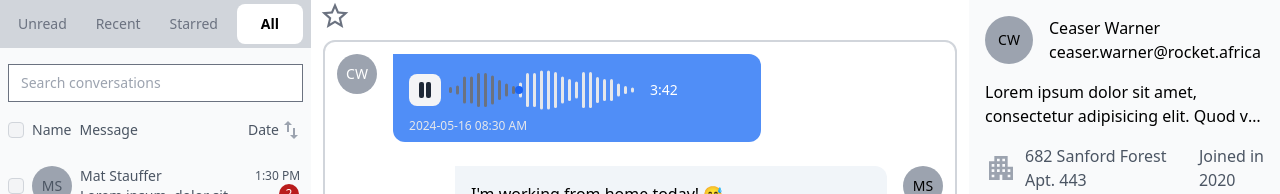
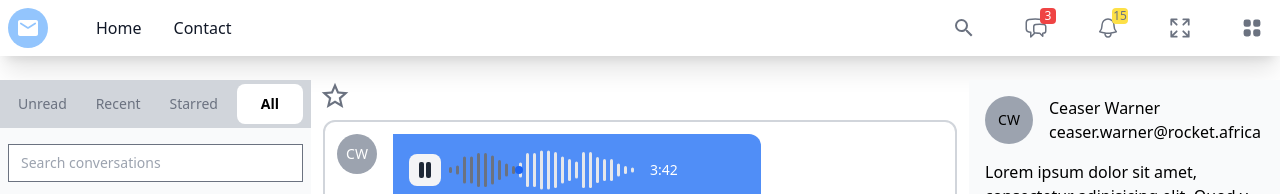
Before and after one commit to mutuadavid93/chat-widget-ui, a website built with Vite: page src/index.html in a window 1280 px wide. Shown: the top 194 px of the page. Built offline with nearby package versions, Linux system fonts and the light colour scheme.

Commit message:
add top-nav

```diff
--- a/src/index.html
+++ b/src/index.html
@@ -13,6 +13,73 @@
 </head>
 
 <body>
+  <!-- start navbar -->
+  <header class="shadow-xl bg-white mb-6">
+    <nav class="flex flex-col md:flex-row gap-2 md:gap-0 md:items-center container p-2 divide-y md:divide-none">
+      <div class="left-section flex items-center">
+        <button class="p-2 bg-blue-300 rounded-full text-white md:mr-12">
+          <svg xmlns="http://www.w3.org/2000/svg" width="24" height="24" viewBox="0 0 24 24">
+            <path fill="currentColor"
+              d="M20 4H4c-1.1 0-1.99.9-1.99 2L2 18c0 1.1.9 2 2 2h16c1.1 0 2-.9 2-2V6c0-1.1-.9-2-2-2m-.4 4.25l-7.07 4.42c-.32.2-.74.2-1.06 0L4.4 8.25a.85.85 0 1 1 .9-1.44L12 11l6.7-4.19a.85.85 0 1 1 .9 1.44" />
+          </svg>
+        </button>
+
+        <div class="flex items-center gap-8 ml-auto">
+          <!-- <button class="text-gray-500 hover:text-black p-2 rounded-full hover:bg-gray-300">
+            <svg xmlns="http://www.w3.org/2000/svg" width="24" height="24" viewBox="0 0 24 24">
+              <path fill="currentColor" d="M3 18h18v-2H3zm0-5h18v-2H3zm0-7v2h18V6z" />
+            </svg>
+          </button> -->
+          <a href="#" class="text-gray-900">Home</a>
+          <a href="#" class="text-gray-900">Contact</a>
+        </div>
+      </div>
+
+      <div class="right-section flex items-center gap-8 md:ml-auto text-gray-500 pt-2 md:pt-0">
+        <button class="text-gray-500 hover:text-black p-2 rounded-full hover:bg-gray-300">
+          <svg xmlns="http://www.w3.org/2000/svg" width="24" height="24" viewBox="0 0 24 24">
+            <path fill="currentColor"
+              d="M15.5 14h-.79l-.28-.27A6.471 6.471 0 0 0 16 9.5A6.5 6.5 0 1 0 9.5 16c1.61 0 3.09-.59 4.23-1.57l.27.28v.79l5 4.99L20.49 19zm-6 0C7.01 14 5 11.99 5 9.5S7.01 5 9.5 5S14 7.01 14 9.5S11.99 14 9.5 14" />
+          </svg>
+        </button>
+        <button class="relative text-gray-500 hover:text-black p-2 rounded-full hover:bg-gray-300">
+          <svg xmlns="http://www.w3.org/2000/svg" width="24" height="24" viewBox="0 0 24 24">
+            <path fill="none" stroke="currentColor" stroke-linecap="round" stroke-linejoin="round" stroke-width="1.5"
+              d="M20.25 8.511c.884.284 1.5 1.128 1.5 2.097v4.286c0 1.136-.847 2.1-1.98 2.193q-.51.041-1.02.072v3.091l-3-3q-2.031 0-4.02-.163a2.1 2.1 0 0 1-.825-.242m9.345-8.334a2 2 0 0 0-.476-.095a48.6 48.6 0 0 0-8.048 0c-1.131.094-1.976 1.057-1.976 2.192v4.286c0 .837.46 1.58 1.155 1.951m9.345-8.334V6.637c0-1.621-1.152-3.026-2.76-3.235A48.5 48.5 0 0 0 11.25 3c-2.115 0-4.198.137-6.24.402c-1.608.209-2.76 1.614-2.76 3.235v6.226c0 1.621 1.152 3.026 2.76 3.235q.865.113 1.74.194V21l4.155-4.155" />
+          </svg>
+          <div
+            class="absolute right-0 top-0 rounded bg-red-500 text-white flex items-center justify-center p-0.5 text-xs size-4">
+            3
+          </div>
+        </button>
+        <button class="relative text-gray-500 hover:text-black p-2 rounded-full hover:bg-gray-300">
+          <svg xmlns="http://www.w3.org/2000/svg" width="24" height="24" viewBox="0 0 24 24">
+            <path fill="none" stroke="currentColor" stroke-linecap="round" stroke-linejoin="round" stroke-width="1.5"
+              d="M14.857 17.082a24 24 0 0 0 5.454-1.31A8.97 8.97 0 0 1 18 9.75V9A6 6 0 0 0 6 9v.75a8.97 8.97 0 0 1-2.312 6.022c1.733.64 3.56 1.085 5.455 1.31m5.714 0a24.3 24.3 0 0 1-5.714 0m5.714 0a3 3 0 1 1-5.714 0" />
+          </svg>
+          <div
+            class="absolute right-0 top-0 rounded bg-yellow-300 flex items-center justify-center p-0.5 text-xs size-4">
+            15
+          </div>
+        </button>
+        <button class="text-gray-500 hover:text-black p-2 rounded-full hover:bg-gray-300">
+          <svg xmlns="http://www.w3.org/2000/svg" width="24" height="24" viewBox="0 0 20 20">
+            <path fill="currentColor"
+              d="m13.28 7.78l3.22-3.22v2.69a.75.75 0 0 0 1.5 0v-4.5a.75.75 0 0 0-.75-.75h-4.5a.75.75 0 0 0 0 1.5h2.69l-3.22 3.22a.75.75 0 0 0 1.06 1.06ZM2 17.25v-4.5a.75.75 0 0 1 1.5 0v2.69l3.22-3.22a.75.75 0 0 1 1.06 1.06L4.56 16.5h2.69a.75.75 0 0 1 0 1.5h-4.5a.747.747 0 0 1-.75-.75Zm10.22-3.97l3.22 3.22h-2.69a.75.75 0 0 0 0 1.5h4.5a.747.747 0 0 0 .75-.75v-4.5a.75.75 0 0 0-1.5 0v2.69l-3.22-3.22a.75.75 0 1 0-1.06 1.06ZM3.5 4.56l3.22 3.22a.75.75 0 0 0 1.06-1.06L4.56 3.5h2.69a.75.75 0 0 0 0-1.5h-4.5a.75.75 0 0 0-.75.75v4.5a.75.75 0 0 0 1.5 0V4.56Z" />
+          </svg>
+        </button>
+        <button class="text-gray-500 hover:text-black p-2 rounded-full hover:bg-gray-300">
+          <svg xmlns="http://www.w3.org/2000/svg" width="24" height="24" viewBox="0 0 20 20">
+            <path fill="currentColor"
+              d="M5 3a2 2 0 0 0-2 2v2a2 2 0 0 0 2 2h2a2 2 0 0 0 2-2V5a2 2 0 0 0-2-2zm0 8a2 2 0 0 0-2 2v2a2 2 0 0 0 2 2h2a2 2 0 0 0 2-2v-2a2 2 0 0 0-2-2zm6-6a2 2 0 0 1 2-2h2a2 2 0 0 1 2 2v2a2 2 0 0 1-2 2h-2a2 2 0 0 1-2-2zm0 8a2 2 0 0 1 2-2h2a2 2 0 0 1 2 2v2a2 2 0 0 1-2 2h-2a2 2 0 0 1-2-2z" />
+          </svg>
+        </button>
+      </div>
+    </nav>
+  </header>
+  <!-- end navbar -->
+
+
   <main class="flex gap-3">
     <!-- Sidebar -->
     <aside id="drawer-example"
```
Lines whose indentation alone changed are shown as unchanged.
